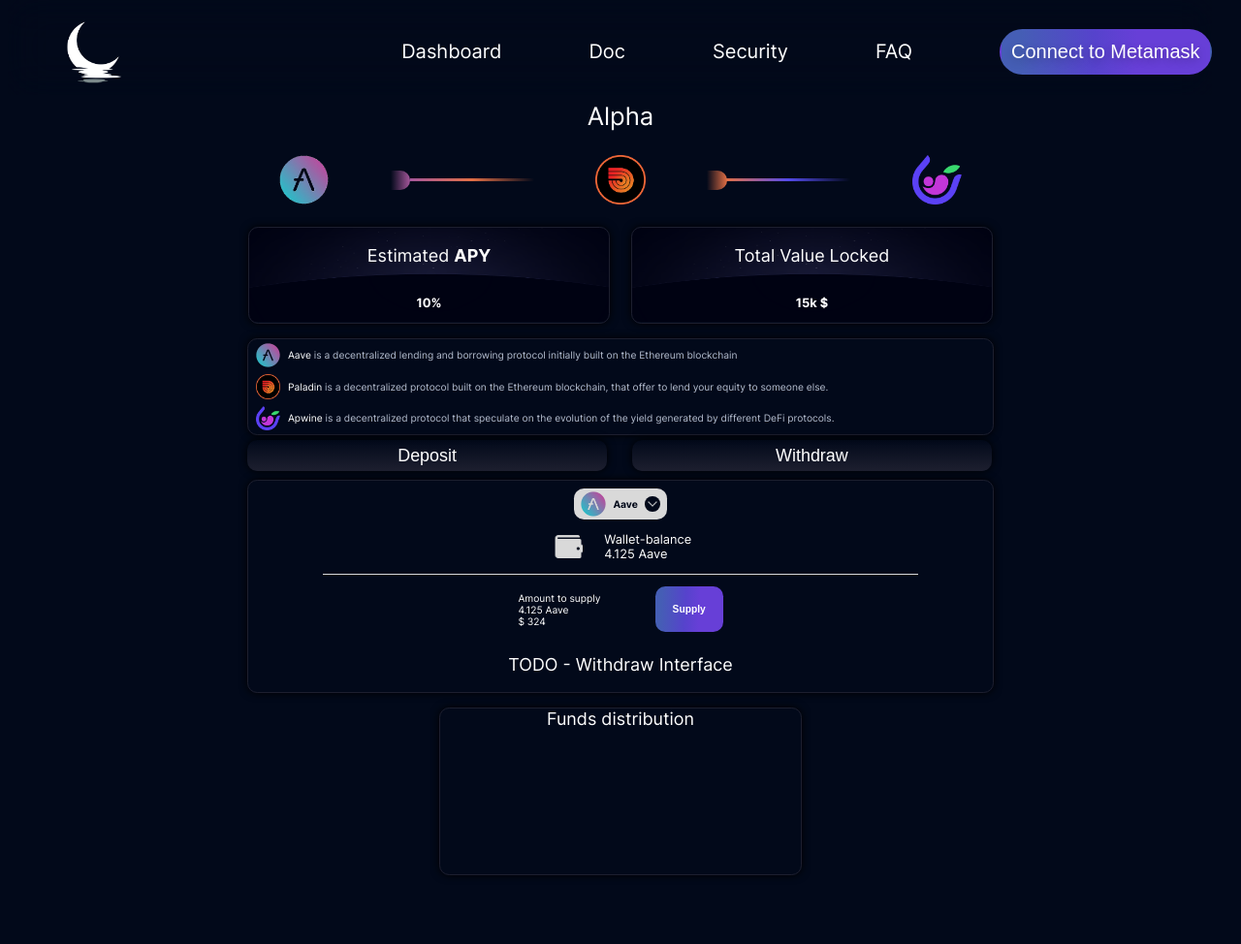
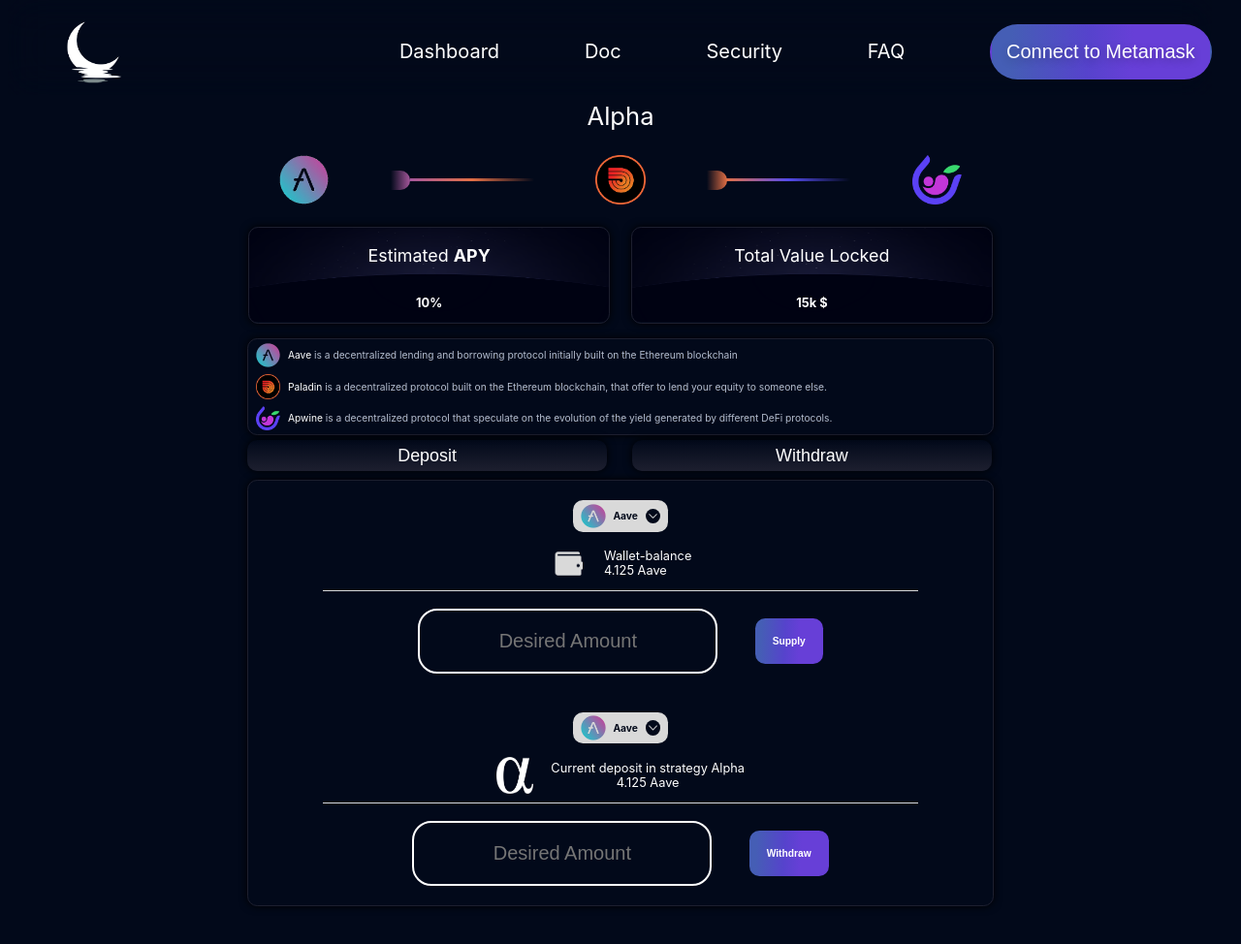
Before and after one commit to Jharaxus/unchained, a website with bundled scripts: page pages/strategy-alpha.html in a window 1280 px wide. Shown: the whole page at 97% size. Built offline with nearby package versions, Linux system fonts and the light colour scheme.

Commit message:
deposit & withdraw of strategy alpha done

```diff
--- a/pages/strategy-alpha.html
+++ b/pages/strategy-alpha.html
@@ -101,33 +101,39 @@
               <p class="wallet-balance-txt text-1">
                 Wallet-balance
                 <br>
-                4.125 Aave
+                <span id="max-amount">4.125</span> Aave
               </p>
             </div>
             <div class="deposit-interface-delimiter"></div>
             <div class="supply-token">
-              <p class="supply-txt text-2">
-                Amount to supply
-                <br>
-                4.125 Aave
-                <br>
-                $ 324
-              </p>
-              <button class="supply-button text-2 reset-button">Supply</button>
+              <input class="amount" placeholder="Desired Amount" id="wished-amount">
+              <button class="supply-button text-2 reset-button" id="supply-button">Supply</button>
             </div>
           </div>
           <div class="interface-withdraw">
-            <p class="title-2">TODO - Withdraw Interface</p>
+            <div class="token-selector">
+              <img src="../resources/images/Aave_logo.png" alt="Aave_logo" class="token-selected-logo image-small">
+              <p class="title-3 token-selected-name">Aave</p>
+              <img src="../resources/images/selector.png" alt="Selector_img" class="toggle-token-selection-button image-xsmall"></img>
+            </div>
+            <div class="wallet-balance">
+              <img src="../resources/images/alpha-white.webp" alt="Wallet_img" class="wallet-balance-img image-medium">
+              <p class="wallet-balance-txt text-1 text-center">
+                Current deposit in strategy Alpha
+                <br>
+                <span id="max-amount-alpha">4.125</span> Aave
+              </p>
+            </div>
+            <div class="deposit-interface-delimiter"></div>
+            <div class="supply-token">
+              <input class="amount" placeholder="Desired Amount" id="wished-amount-alpha">
+              <button class="supply-button text-2 reset-button" id="supply-button-alpha">Withdraw</button>
+            </div>
           </div>
         </div>
       </div>
-      <div class="box chart-box">
-        <div class="title-2">Funds distribution</div>
-        <canvas id="Distribution-Chart"></canvas>
-      </div>
     </div>
     <br>
-    <script src="/scripts/shooting_stars.js"></script>
     <script src="/scripts/animation_Strat.js"></script>
     <script src="https://cdn.jsdelivr.net/npm/chart.js"></script>
     <script type="module" src="../scripts/provider.js"></script>
--- a/scripts/animation_Strat.js
+++ b/scripts/animation_Strat.js
@@ -23,3 +23,64 @@
     animateRayOfLight(delimiterElement, 'ray-of-light2');
   }, 1000);
 }, 3000);
+
+function validateInput(event) {
+  if (event.key == '.' || (event.key >= '0' && event.key <= '9') || event.key == 'Backspace' || event.key == 'backspace') {
+    // allow input
+  } else if (event.ctrlKey && (event.key == 'v' || event.key == 'V')) {
+    // allow pasting with Ctrl+V
+  } else {
+    // prevent input
+    event.preventDefault();
+  }
+}
+
+const input = document.getElementById('wished-amount');
+input.addEventListener('keydown', validateInput);
+
+const inputAlpha = document.getElementById('wished-amount-alpha');
+inputAlpha.addEventListener('keydown', validateInput);
+
+const supplyButton = document.getElementById("supply-button");
+const maxAmount = document.getElementById("max-amount").textContent;
+const wishedAmount = document.getElementById("wished-amount");
+const deposit = document.querySelector('.interface-deposit');
+const errorMessage = document.createElement("p");
+var messageToErase = false;
+
+supplyButton.addEventListener("click", function() {
+  if (parseFloat(wishedAmount.value) > parseFloat(maxAmount)) {
+    if (!messageToErase) {
+    errorMessage.textContent = "The desired amount is superior to your wallet balance of Aave";
+    errorMessage.classList.add('error-message');
+    deposit.appendChild(errorMessage);
+    messageToErase = true;
+    }
+  }
+  else if (messageToErase) {
+    deposit.removeChild(errorMessage);
+    messageToErase = false;
+  }
+});
+
+const supplyButtonAlpha = document.getElementById("supply-button-alpha");
+const maxAmountAlpha = document.getElementById("max-amount-alpha").textContent;
+const wishedAmountAlpha = document.getElementById("wished-amount-alpha");
+const withdraw = document.querySelector('.interface-withdraw');
+const errorMessageAlpha = document.createElement("p");
+var messageToEraseAlpha = false;
+
+supplyButtonAlpha.addEventListener("click", function() {
+  if (parseFloat(wishedAmountAlpha.value) > parseFloat(maxAmountAlpha)) {
+    if (!messageToEraseAlpha) {
+    errorMessageAlpha.textContent = "The desired amount is superior to your wallet balance of Alpha";
+    errorMessageAlpha.classList.add('error-message');
+    withdraw.appendChild(errorMessageAlpha);
+    messageToEraseAlpha = true;
+    }
+  }
+  else if (messageToEraseAlpha) {
+    withdraw.removeChild(errorMessageAlpha);
+    messageToEraseAlpha = false;
+  }
+});
--- a/scripts/shooting_stars.js
+++ b/scripts/shooting_stars.js
@@ -7,7 +7,7 @@
   // Set a timeout to remove the ray of light element after 1 second
   setTimeout(() => {
     delimiterElement.removeChild(rayOfLightElement); // Remove the ray of light element from the delimiter element
-  }, 250);
+  }, 1000);
 }
 
 // Set an interval to animate the ray of light every 2 seconds for the first delimiter element
--- a/stylesheets/home-page-style.css
+++ b/stylesheets/home-page-style.css
@@ -135,7 +135,7 @@
   font-size: 20px;
   border-color: transparent;
   border-radius: 30%;
-  padding: 10px;
+  padding: 15px;
   background: linear-gradient(92.88deg, rgb(69, 94, 181) 9.16%, rgb(86, 67, 204) 43.89%, rgb(103, 63, 215) 64.72%);
   color:white;
   z-index: 2;
--- a/stylesheets/shooting-stars.css
+++ b/stylesheets/shooting-stars.css
@@ -26,13 +26,13 @@
   width: 15px;
   height: 1px;
   background: white;
-  opacity: 0.8;
+  opacity: 1;
 }
 
 .ray-of-light3{
   /*background-color: red;*/
   top: 20%;
-  animation: ray-of-light-animation3 0.25s linear;
+  animation: ray-of-light-animation3 1s linear;
 }
 
 
@@ -47,7 +47,7 @@
 
 .ray-of-light5{
   top: 59%;
-  animation: ray-of-light-animation5 0.25s linear;
+  animation: ray-of-light-animation5 1s linear;
 }
 
 @keyframes ray-of-light-animation5 {
@@ -62,7 +62,7 @@
 
 .ray-of-light7{
   top: 80%;
-  animation: ray-of-light-animation7 0.25s linear;
+  animation: ray-of-light-animation7 1s linear;
 }
 
 @keyframes ray-of-light-animation7 {
@@ -77,7 +77,7 @@
 
 .ray-of-light9{
   top: 40%;
-  animation: ray-of-light-animation9 0.25s linear;
+  animation: ray-of-light-animation9 1s linear;
 }
 
 @keyframes ray-of-light-animation9 {
@@ -91,7 +91,7 @@
 
 .ray-of-light11{
   top: 90%;
-  animation: ray-of-light-animation11 0.25s linear;
+  animation: ray-of-light-animation11 1s linear;
 }
 
 @keyframes ray-of-light-animation11 {
@@ -105,7 +105,7 @@
 
 .ray-of-light13{
   top: 90%;
-  animation: ray-of-light-animation13 0.25s linear;
+  animation: ray-of-light-animation13 1s linear;
 }
 
 @keyframes ray-of-light-animation13 {
@@ -119,7 +119,7 @@
 
 .ray-of-light15{
   top: 30%;
-  animation: ray-of-light-animation15 0.25s linear;
+  animation: ray-of-light-animation15 1s linear;
 }
 
 @keyframes ray-of-light-animation15 {
@@ -133,7 +133,7 @@
 
 .ray-of-light17{
   top: 40%;
-  animation: ray-of-light-animation17 0.25s linear;
+  animation: ray-of-light-animation17 1s linear;
 }
 
 @keyframes ray-of-light-animation17 {
@@ -148,7 +148,7 @@
 
 .ray-of-light19{
   top: 70%;
-  animation: ray-of-light-animation19 0.25s linear;
+  animation: ray-of-light-animation19 1s linear;
 }
 
 @keyframes ray-of-light-animation19 {
@@ -164,7 +164,7 @@
 .ray-of-light4{
   /*background-color: rgb(16, 199, 16);*/
   top: 60%;
-  animation: ray-of-light-animation4 0.25s linear;
+  animation: ray-of-light-animation4 1s linear;
 }
 
 @keyframes ray-of-light-animation4 {
@@ -178,7 +178,7 @@
 
 .ray-of-light6{
   top: 20%;
-  animation: ray-of-light-animation6 0.25s linear;
+  animation: ray-of-light-animation6 1s linear;
 }
 
 @keyframes ray-of-light-animation6 {
@@ -192,7 +192,7 @@
 
 .ray-of-light8{
   top: 85%;
-  animation: ray-of-light-animation8 0.25s linear;
+  animation: ray-of-light-animation8 1s linear;
 }
 
 @keyframes ray-of-light-animation8 {
@@ -207,7 +207,7 @@
 
 .ray-of-light10{
   top: 11%;
-  animation: ray-of-light-animation10 0.25s linear;
+  animation: ray-of-light-animation10 1s linear;
 }
 
 @keyframes ray-of-light-animation10 {
@@ -222,7 +222,7 @@
 
 .ray-of-light12{
   top: 50%;
-  animation: ray-of-light-animation12 0.25s linear;
+  animation: ray-of-light-animation12 1s linear;
 }
 
 @keyframes ray-of-light-animation12 {
@@ -236,7 +236,7 @@
 
 .ray-of-light14{
   top: 95%;
-  animation: ray-of-light-animation14 0.25s linear;
+  animation: ray-of-light-animation14 1s linear;
 }
 
 @keyframes ray-of-light-animation14 {
--- a/stylesheets/strategies-style.css
+++ b/stylesheets/strategies-style.css
@@ -68,7 +68,7 @@
 html {
   font-size: 4vw;
   color: var(--main-text-color);
-  font-family: Inter;
+  font-family: "Linear","SF Pro Display",-apple-system,BlinkMacSystemFont,"Segoe UI",Roboto,Oxygen,Ubuntu, Cantarell,"Open Sans","Helvetica Neue",sans-serif;
 }
 
 body {
@@ -134,7 +134,7 @@
   font-size: 20px;
   border-color: transparent;
   border-radius: 30%;
-  padding: 10px;
+  padding: 15px;
   background: linear-gradient(92.88deg, rgb(69, 94, 181) 9.16%, rgb(86, 67, 204) 43.89%, rgb(103, 63, 215) 64.72%);
   color:white;
   z-index: 2;
@@ -172,6 +172,7 @@
 }
 
 .strategy-schematic {
+  z-index: 2;
   display: flex;
   flex-direction: row;
   justify-content: space-around;
@@ -312,7 +313,6 @@
 }
 
 .deposit-button, .withdraw-button  {
-
   padding-top: var(--small-padding);
   padding-bottom: var(--small-padding);
   margin-bottom: 0px;
@@ -360,7 +360,8 @@
   width: fit-content;
   border-radius: var(--box-border-radius);
   background-color: var(--box-secondary-color);
-  margin-top: var(--box-vertical-margin);
+  margin-top: 20px;
+  margin-bottom: 5px;
 }
 
 .token-selector * {
@@ -402,7 +403,20 @@
 .deposit-interface-delimiter {
   height: 0px;
   width: 80%;
+  margin-bottom: 10px;
   border-bottom: var(--delimiter-width) solid var(--box-secondary-color)
+}
+
+.amount{
+  font-size: 20px;
+  padding: 20px;
+  border-radius: 20px;
+  background-color: transparent;
+  border-color: white;
+  color: white;
+  margin-bottom: 20px;
+  border-style: solid;
+  text-align: center;
 }
 
 .supply-token {
@@ -424,7 +438,13 @@
   color: var(--box-bg-color);
   border-radius: var(--box-border-radius);
   font-weight: bold;
-  background: linear-gradient(92.88deg, rgb(69, 94, 181) 9.16%, rgb(86, 67, 204) 43.89%, rgb(103, 63, 215) 64.72%)
+  background: linear-gradient(92.88deg, rgb(69, 94, 181) 9.16%, rgb(86, 67, 204) 43.89%, rgb(103, 63, 215) 64.72%);
+  margin-bottom: 20px;
+}
+
+button.supply-button:hover {
+cursor: pointer;
+background: linear-gradient(92.88deg, rgb(55, 75, 147) 9.16%, rgb(60, 47, 150) 43.89%, rgb(80, 49, 165) 64.72%);
 }
 
 .chart-box {
@@ -471,6 +491,10 @@
   font-size: .2rem;
 }
 
+.text-center{
+  text-align: center;
+}
+
 .image-large {
   width: 1rem;
   height: 1rem;
@@ -489,6 +513,13 @@
 .image-xsmall {
   width: .3rem;
   height: .3rem;
+}
+
+.error-message{
+  padding-bottom: 20px;
+  text-align: center;
+  color: red;
+  font-size: .25rem;
 }
 
 .ray-of-light
```
